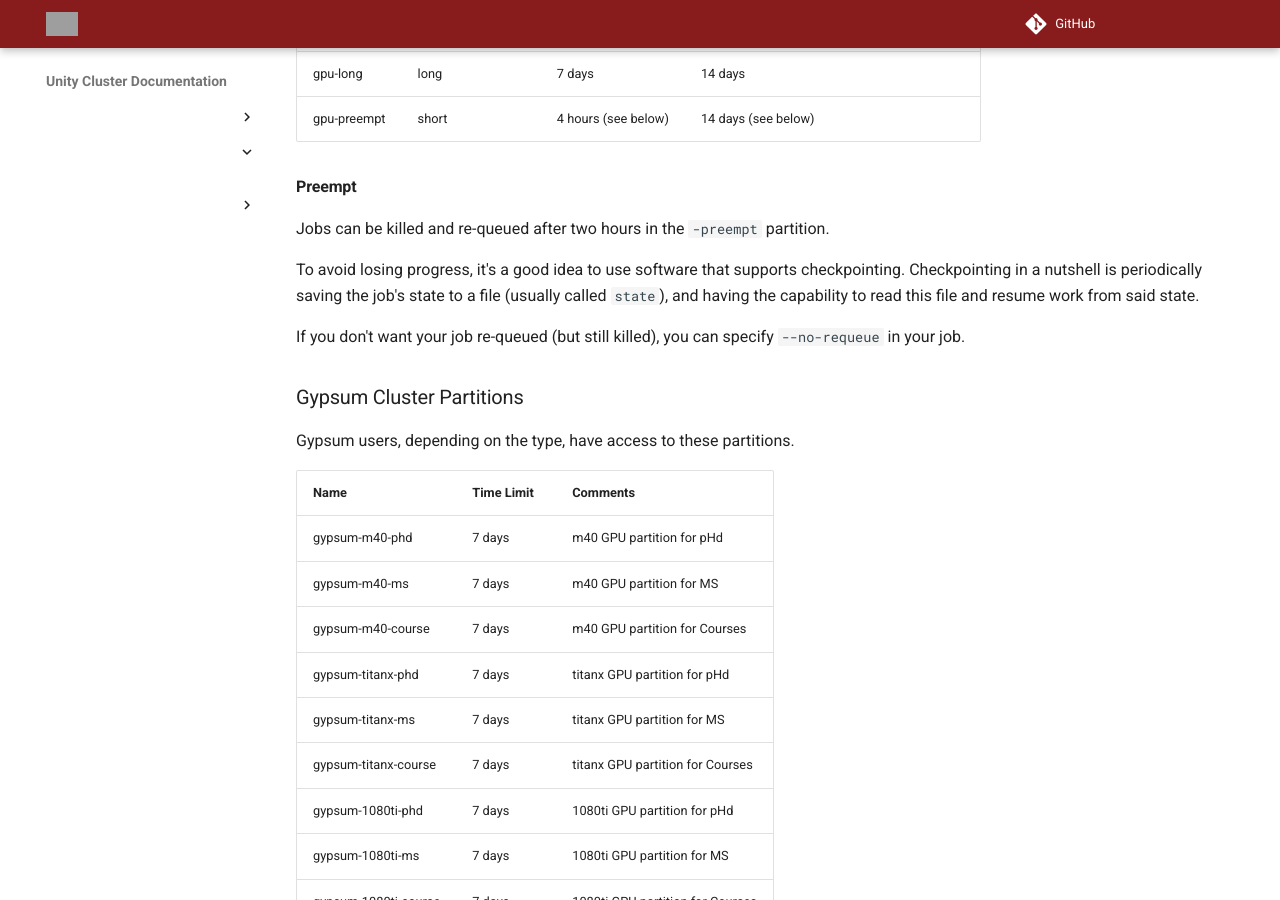
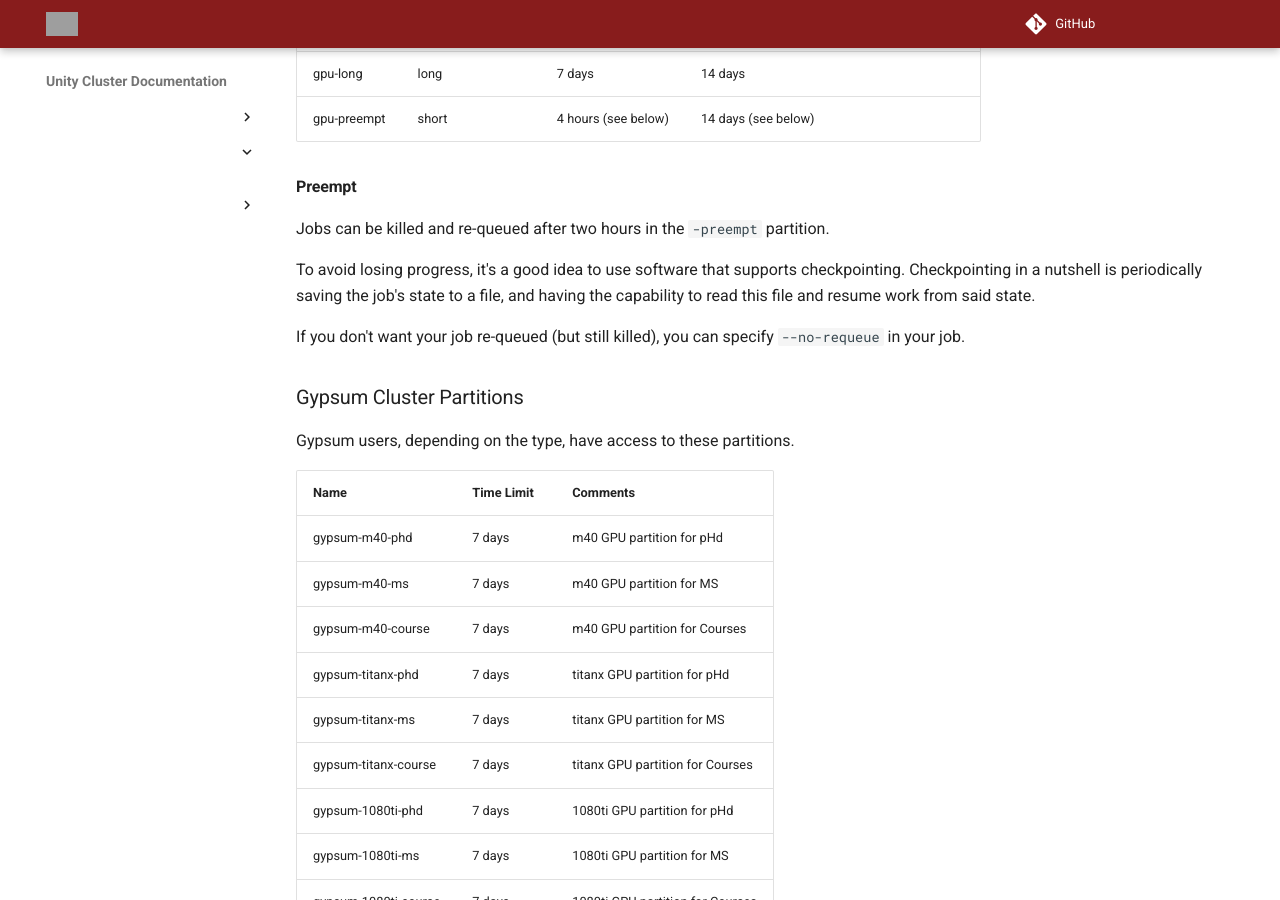
Before and after one commit to UMass-RC/unity-docs, an MkDocs documentation site: the page built from docs/technical/partitionlist.md, in a window 1280 px wide and 900 px high, scrolled down 444 px. Built offline with MkDocs 1.6.1 and Material for MkDocs 9.7.7, drawn with Linux system fonts in a browser that asks for light colours; comment, search, counter and statistics services are not loaded; grey boxes are pictures that could not be loaded.

Commit message:
remove unnecesary comment

```diff
--- a/docs/technical/partitionlist.md
+++ b/docs/technical/partitionlist.md
@@ -9,7 +9,7 @@
 #### Preempt ####
 Jobs can be killed and re-queued after two hours in the `-preempt` partition.
 
-To avoid losing progress, it's a good idea to use software that supports checkpointing. Checkpointing in a nutshell is periodically saving the job's state to a file (usually called `state`), and having the capability to read this file and resume work from said state.
+To avoid losing progress, it's a good idea to use software that supports checkpointing. Checkpointing in a nutshell is periodically saving the job's state to a file, and having the capability to read this file and resume work from said state.
 
 If you don't want your job re-queued (but still killed), you can specify `--no-requeue` in your job.
 
```
